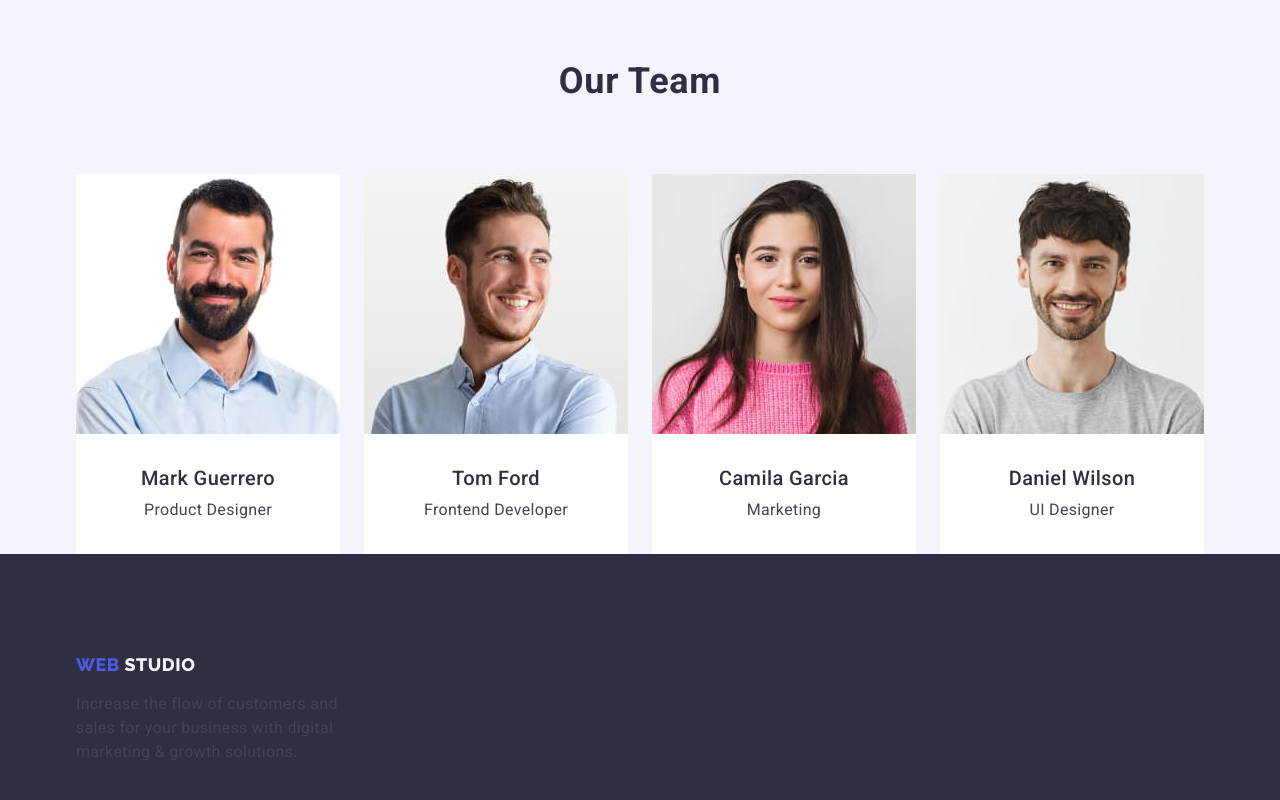
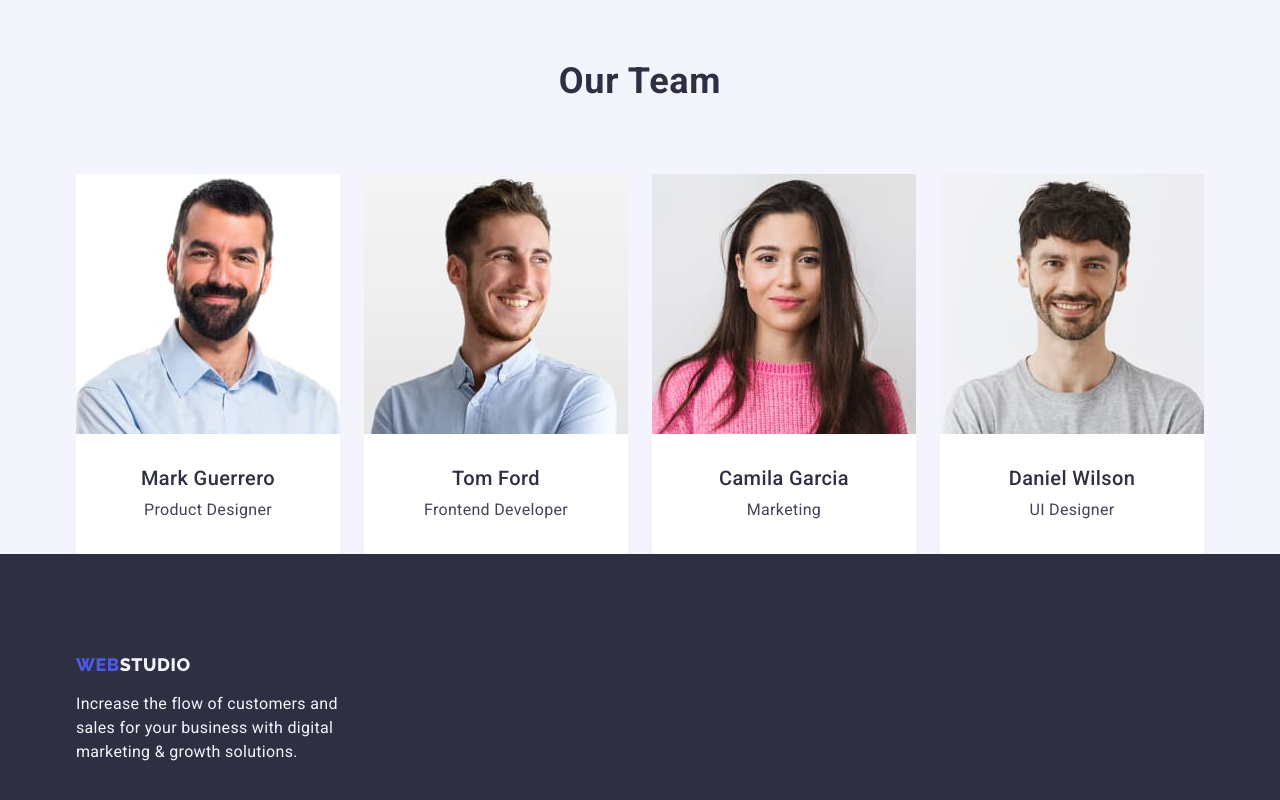
Before and after one commit to Midomik/goit-markup-hw-03, a plain HTML site: page index.html in a window 1280 px wide. Shown: the part 2127-2927 px from the top of the page. Drawn offline with nearby package versions, Linux system fonts and the light colour scheme.

Commit message:
commit 13

```diff
--- a/css/style.css
+++ b/css/style.css
@@ -373,7 +373,7 @@ flex-direction: column;
   font-size: 16px;
   line-height: 1.5;
   letter-spacing: 0.02em;
-  /* color: #F4F4FD; */
+  color: #F4F4FD;
   width: 264px;
 }
 
```
Also changed, not shown: index.html (+4 -6 lines), portfolio.html (+4 -6 lines).
